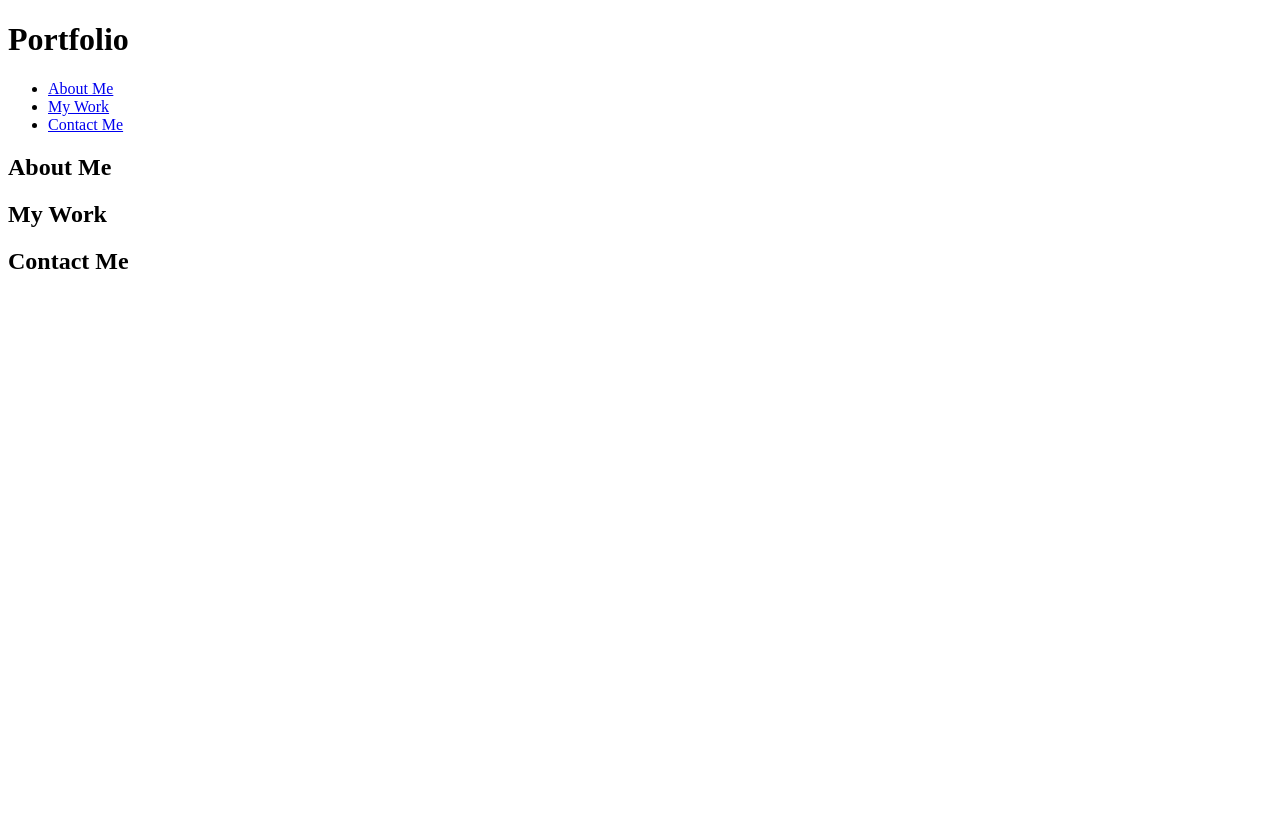
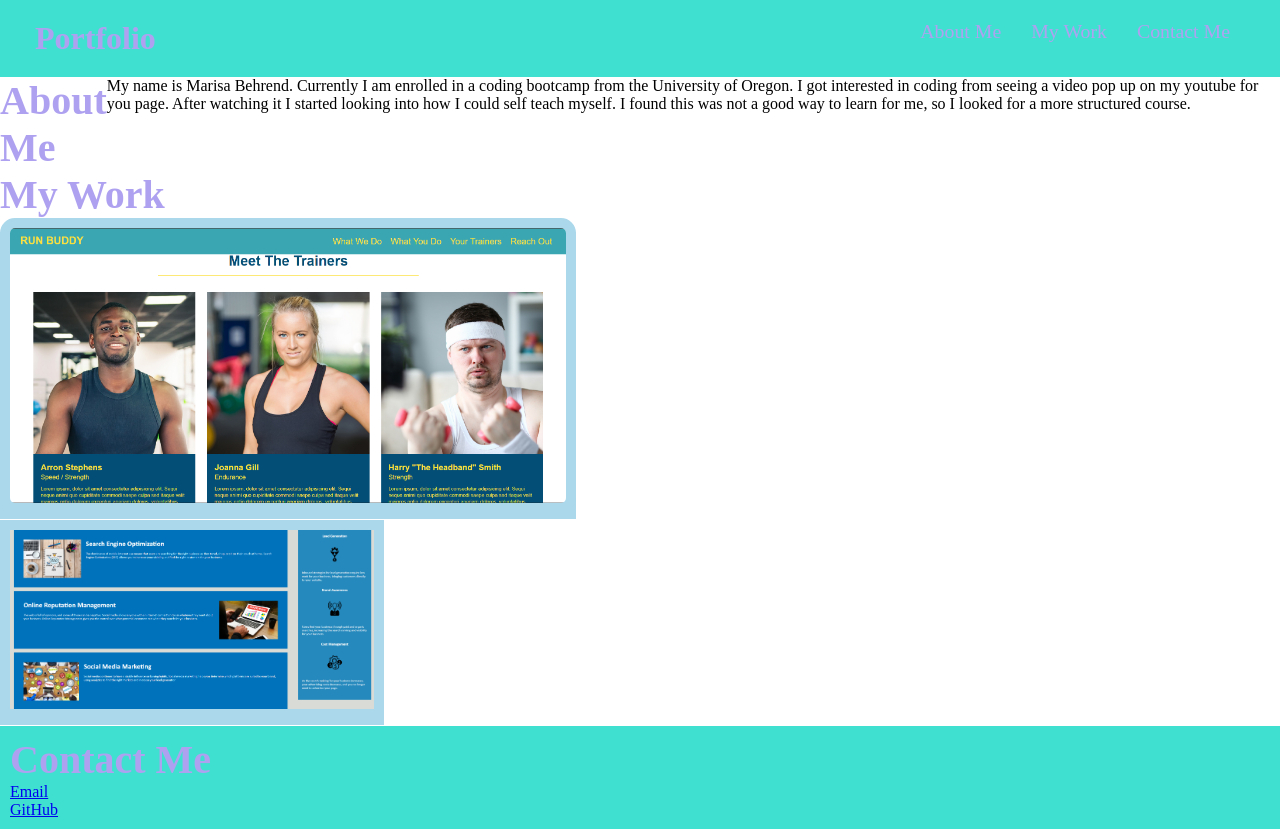
Before and after one commit to RisBehrend/PersonalPortfolio, a plain HTML site: page index.html in a window 1280 px wide. Before the commit the page ends 800 px from the top, so only its background shows below. Drawn offline with Linux system fonts and the light colour scheme.

Commit message:
adding css

```diff
--- a/assets/css/style.css
+++ b/assets/css/style.css
@@ -0,0 +1,84 @@
+* {
+  box-sizing: border-box;
+  margin: 0;
+  padding: 0;
+}
+
+:root {
+  --primary-color: turquoise;
+  --border-color: #abd8eb;
+  --header-color: rgb(174, 162, 240);
+}
+
+/*Header*/
+header {
+  padding: 20px 35px;
+  background-color: var(--primary-color);
+  display: flex;
+  justify-content: space-between;
+  flex-wrap: wrap;
+}
+
+header h1 {
+  color: var(--header-color);
+}
+
+header a {
+  text-decoration: none;
+  color: var(--header-color);
+}
+
+header nav ul li a {
+  padding: 10px 15px;
+  font-weight: lighter;
+  font-size: 1.55vw;
+  flex-wrap: wrap;
+}
+
+h2 {
+  font-size: 40px;
+  color: var(--header-color);
+}
+
+header nav ul {
+  display: flex;
+  flex-wrap: wrap;
+  justify-content: space-between;
+  align-items: center;
+  list-style: none;
+}
+
+.about-me {
+  display: flex;
+}
+.about-me p {
+  float: right;
+  text-align: left;
+}
+
+.avatar img {
+  width: 10%;
+  float: right;
+}
+
+.run-buddy img {
+  width: 45%;
+  border: 10px solid var(--border-color);
+  border-radius: 15px;
+}
+
+.horiseo img {
+  width: 30%;
+  border: 10px solid var(--border-color);
+}
+
+.my-work a {
+  font-size: 30px;
+  background-color: var(--border-color);
+}
+
+/*Contact Me*/
+.contact-me {
+  padding: 10px;
+  background-color: var(--primary-color);
+}
--- a/index.html
+++ b/index.html
@@ -4,6 +4,7 @@
     <meta charset="UTF-8">
     <meta http-equiv="X-UA-Compatible" content="IE=edge">
     <meta name="viewport" content="width=device-width, initial-scale=1.0">
+    <link rel="stylesheet" href="./assets/css/style.css">
     <title>My Portfolio</title>
 </head>
 <body>
@@ -16,10 +17,10 @@
                     <a href="#about-me">About Me</a>
                 </li>
                 <li>
-                    <a href="my-work">My Work</a>
+                    <a href="#my-work">My Work</a>
                 </li>
                 <li>
-                    <a href="contact-me">Contact Me</a>
+                    <a href="#contact-me">Contact Me</a>
                 </li>
             </ul>
         </nav>
@@ -27,29 +28,53 @@
     <!--End Navigation-->
 
     <!--About Me-->
-    <section class="about-me">
-        <h2>About Me</h2>
+    <section id="about-me" class="about-me">
+        <h2 class="section-title">About Me</h2>
+        <div class="avatar">
+            <img src="./assets/images/Avatar" alt="" />
+        </div>
         <p>
-
+            My name is Marisa Behrend. Currently I am enrolled in a coding bootcamp from the University of Oregon.
+            I got interested in coding from seeing a video pop up on my youtube for you page. After watching it I started
+            looking into how I could self teach myself. I found this was not a good way to learn for me, so I looked for a
+            more structured course.
         </p>
     </section>
     <!--About Me End-->
 
     <!--My Work-->
-    <section class="my-work">
+    <section id="my-work" class="my-work">
         <h2>My Work</h2>
-        <p>
-
-        </p>
+        <ul>
+            <li>
+                <div class="run-buddy">
+                <a href="https://risbehrend.github.io/Run-Buddy/">
+                    <img src="./assets/images/run-buddy.png" alt="" />
+                </a>
+                </div>
+            </li>
+            <li>
+                <div class="horiseo">
+                <a href="https://risbehrend.github.io/HTMLModule/">
+                    <img src="./assets/images/Horiseo.png" alt="" />
+                </a>
+                </div>
+            </li>
+        </ul>
     </section>
     <!--My Work End-->
 
     <!--Contact Me-->
-    <section class="contact-me">
+    <section id="contact-me" class="contact-me">
         <h2>Contact Me</h2>
-        <p>
-
-        </p>
+        <ul>
+            <li>
+                <a href="ris.behrend@gmail.com">Email</a>
+            </li>
+            <li>
+                <a href="https://github.com/RisBehrend">GitHub</a>
+            </li>
+        </ul>
     </section>
 </body>
 </html>
```
Also changed, not shown: assets/images/Horiseo.png (added), assets/images/run-buddy.png (added), 1 other file.
